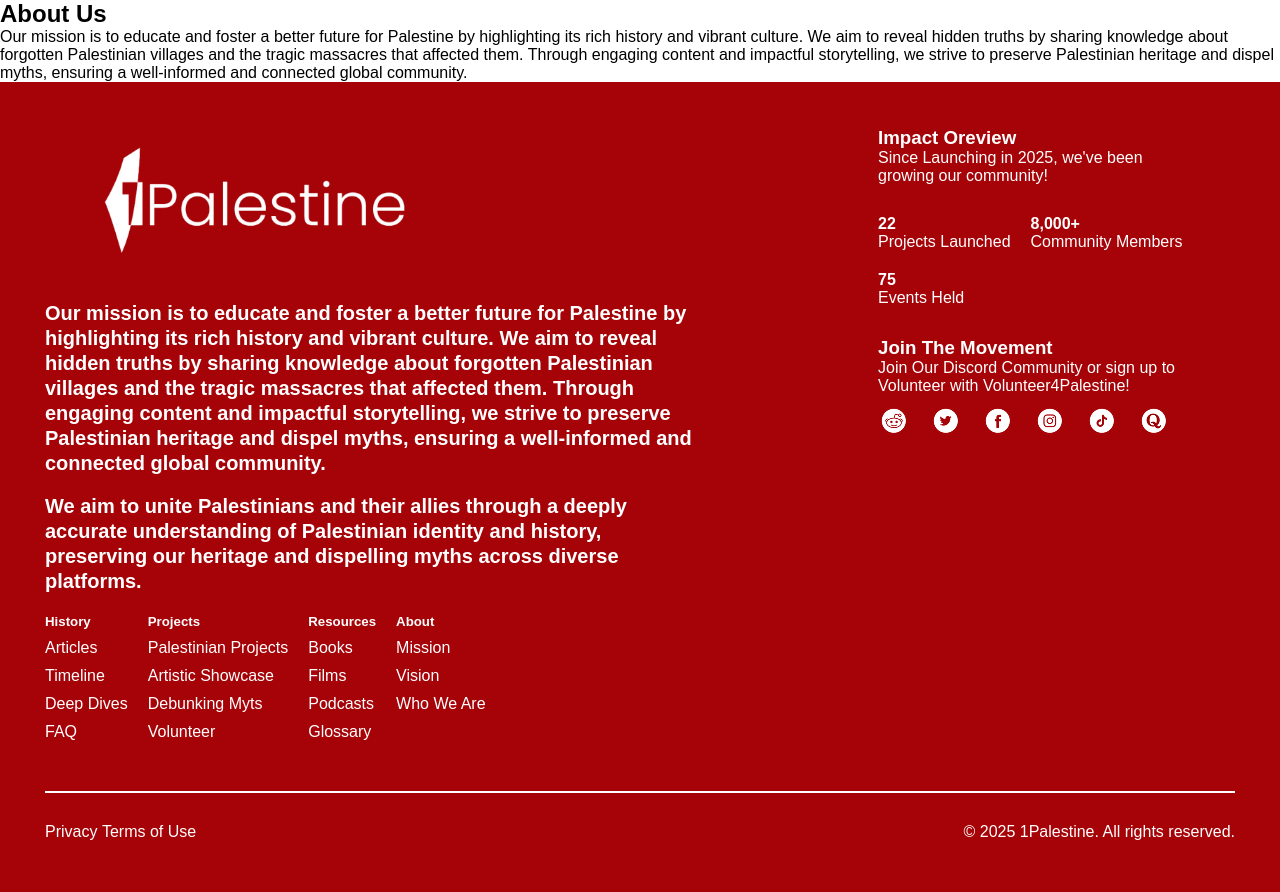
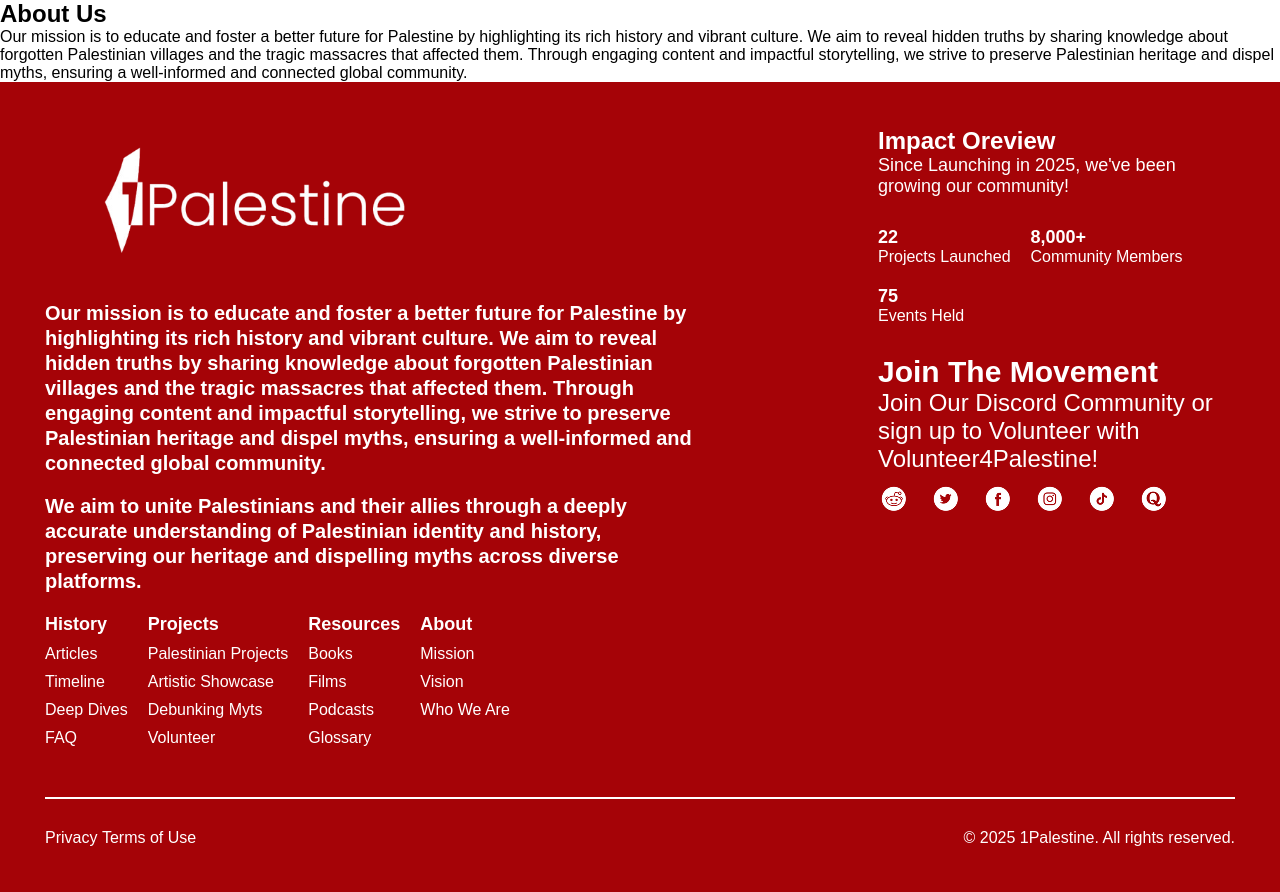
Before and after one commit to 1PalestineTech/rp_web_project, a Flask app: page /about in a window 1280 px wide. Shown: the part 233-1125 px from the top of the page. Before the commit the page ends 1073 px from the top, so only its background shows below. Run offline with Flask 3, Linux system fonts and the light colour scheme; some libraries are stand-ins or nearby versions.

Commit message:
new design footer and navbar

```diff
--- a/templates/layout.html
+++ b/templates/layout.html
@@ -66,56 +66,56 @@
       </div>
       <div class="flex_row  flex_wrap column-gap-20 row-gap-20">
         <div class="flex_column row-gap-10">
-          <h5>History</h5>
-          <a>Articles</a>
-          <a>Timeline</a>
-          <a>Deep Dives</a>
-          <a>FAQ</a>
+          <h5 class="font-18">History</h5>
+          <a class="font-16">Articles</a>
+          <a class="font-16">Timeline</a>
+          <a class="font-16">Deep Dives</a>
+          <a class="font-16">FAQ</a>
         </div>
         <div class="flex_column row-gap-10">
-          <h5>Projects</h5>
-          <a>Palestinian Projects</a>
-          <a>Artistic Showcase</a>
-          <a>Debunking Myts</a>
-          <a>Volunteer</a>
+          <h5 class="font-18">Projects</h5>
+          <a class="font-16">Palestinian Projects</a>
+          <a class="font-16">Artistic Showcase</a>
+          <a class="font-16">Debunking Myts</a>
+          <a class="font-16">Volunteer</a>
         </div>
         <div class="flex_column row-gap-10">
-          <h5>Resources</h5>
-          <a>Books</a>
-          <a>Films</a>
-          <a>Podcasts</a>
-          <a>Glossary</a>
+          <h5 class="font-18">Resources</h5>
+          <a class="font-16">Books</a>
+          <a class="font-16">Films</a>
+          <a class="font-16">Podcasts</a>
+          <a class="font-16">Glossary</a>
         </div>
         <div class="flex_column row-gap-10">
-          <h5>About</h5>
-          <a>Mission</a>
-          <a>Vision</a>
-          <a>Who We Are</a>
+          <h5 class="font-18">About</h5>
+          <a class="font-16">Mission</a>
+          <a class="font-16">Vision</a>
+          <a class="font-16">Who We Are</a>
         </div>
       </div>
     </div>
     <div class="flex_column  w-30 row-gap-30 impact">
       <div>
-        <h3>Impact Oreview</h3>
-        <p>Since Launching in 2025, we've been<br> growing our community!</p>
+        <h3 class="font-24">Impact Oreview</h3>
+        <p class="font-18">Since Launching in 2025, we've been<br> growing our community!</p>
       </div>
       <div class="flex_row flex_wrap column-gap-20 row-gap-20">
         <div >
-          <h4>22</h4>
-          <span>Projects Launched</span>
+          <h4 class="font-18">22</h4>
+          <span class="font-16">Projects Launched</span>
         </div>
         <div >
-          <h4>8,000+</h4>
-          <span>Community Members</span>
+          <h4 class="font-18">8,000+</h4>
+          <span class="font-16">Community Members</span>
         </div>
         <div >
-          <h4>75</h4>
-          <span>Events Held</span>
+          <h4 class="font-18">75</h4>
+          <span class="font-16">Events Held</span>
         </div>
       </div>
       <div>
-        <h3>Join The Movement</h3>
-        <span>Join Our Discord Community or sign up to Volunteer
+        <h3 class="font-30">Join The Movement</h3>
+        <span class="font-24">Join Our Discord Community or sign up to Volunteer
           with Volunteer4Palestine!
         </span>
         <div class="flex_row column-gap-20 mt-10">
```
